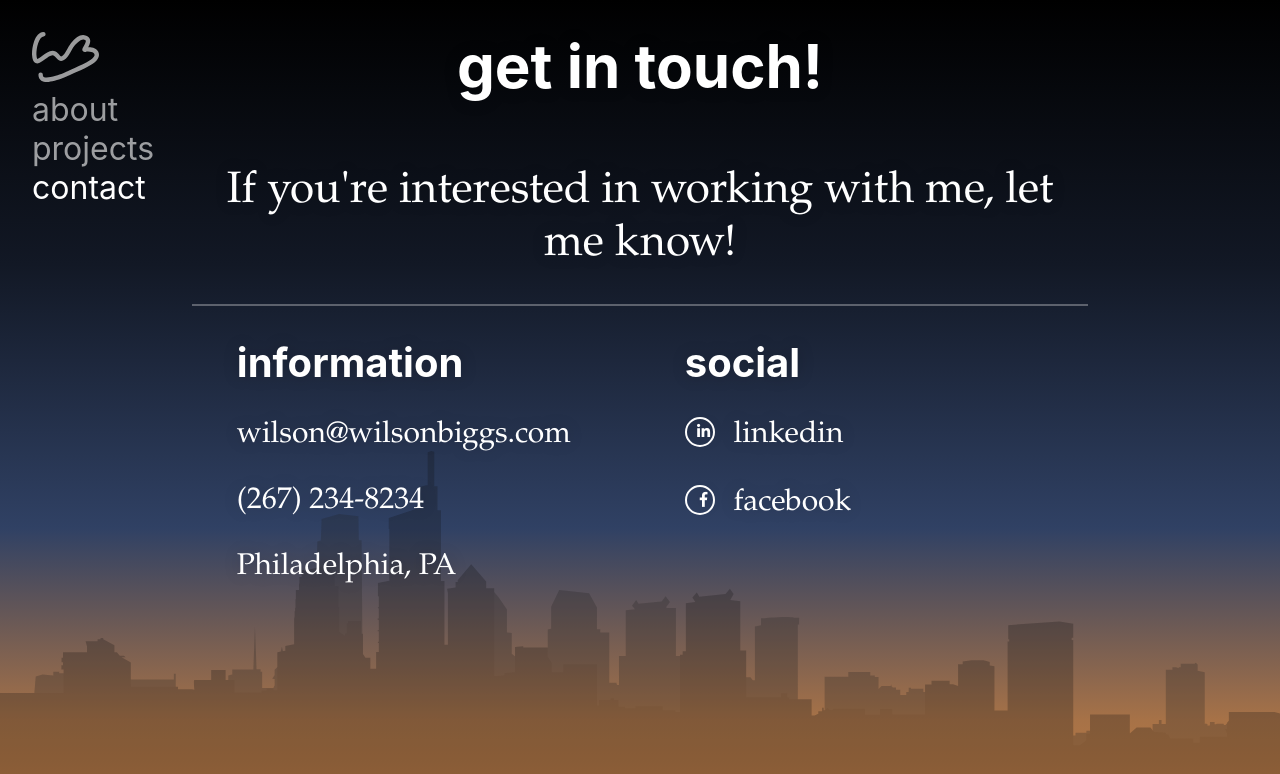
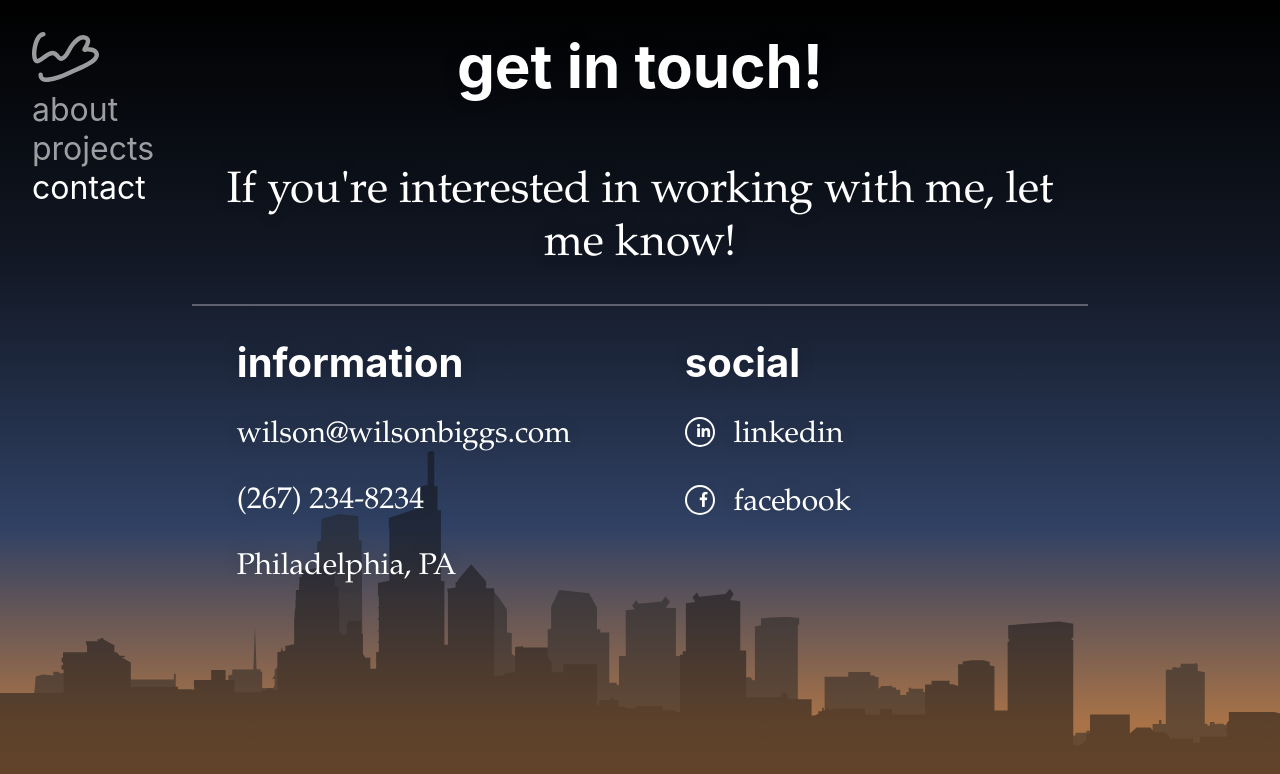
Before and after one commit to w-biggs/Portfolio, a website: page dev/contact/index.html in a window 1280 px wide. Drawn offline with nearby package versions, Linux system fonts and the light colour scheme; files that its build step writes are made by us from their sources; some icons are missing; files whose address does not match are found by name; a web font is replaced by a local one.

Commit message:
increasing skyline opacity on contact page

```diff
--- a/dev/scss/contact.scss
+++ b/dev/scss/contact.scss
@@ -1,6 +1,10 @@
 body{
   background: linear-gradient(#000, #121825 33%, #304164 66%, #a77247 90%, #bb7a42);
   color: white;
+}
+
+#skyline{
+  opacity: 0.5;
 }
 
 #halves-container{
```
